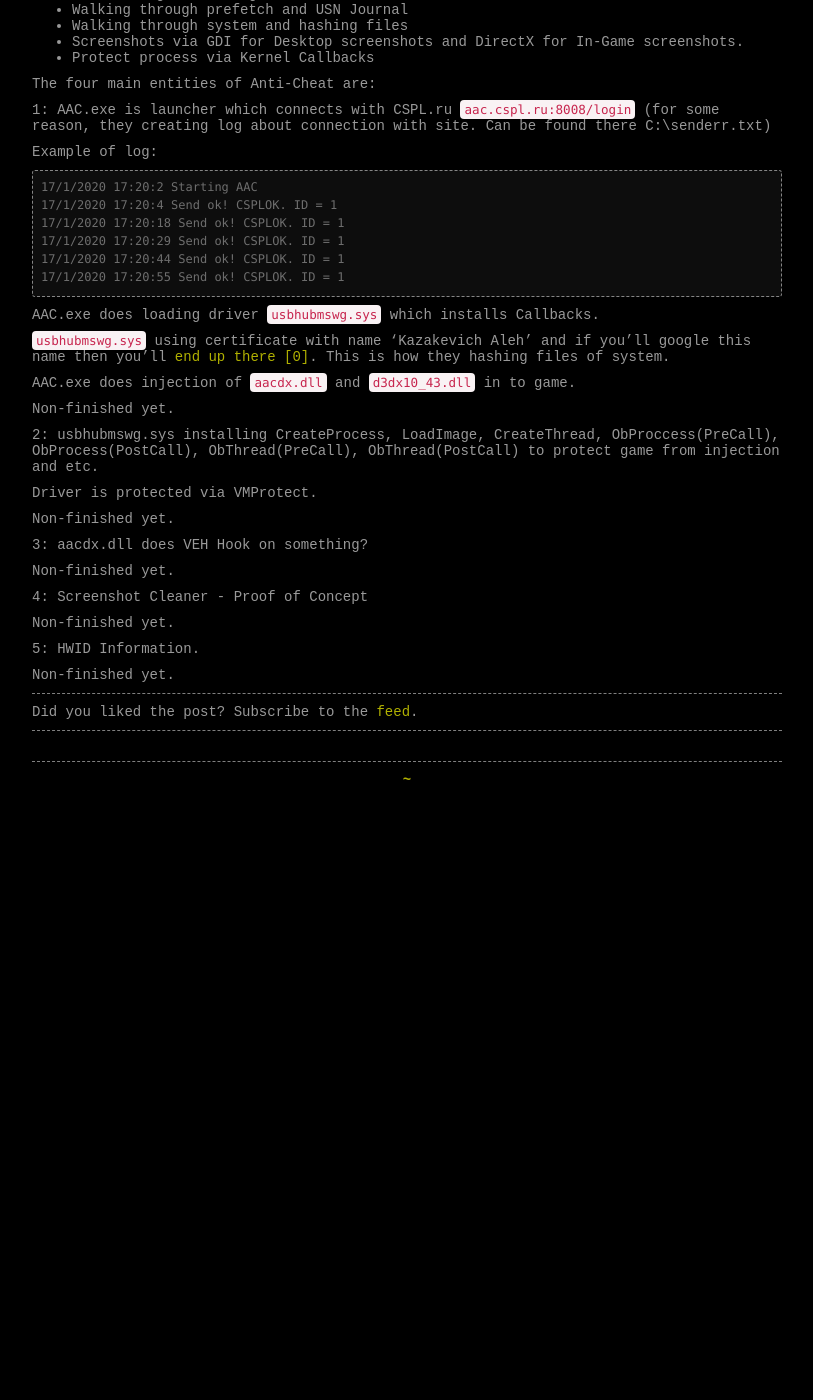
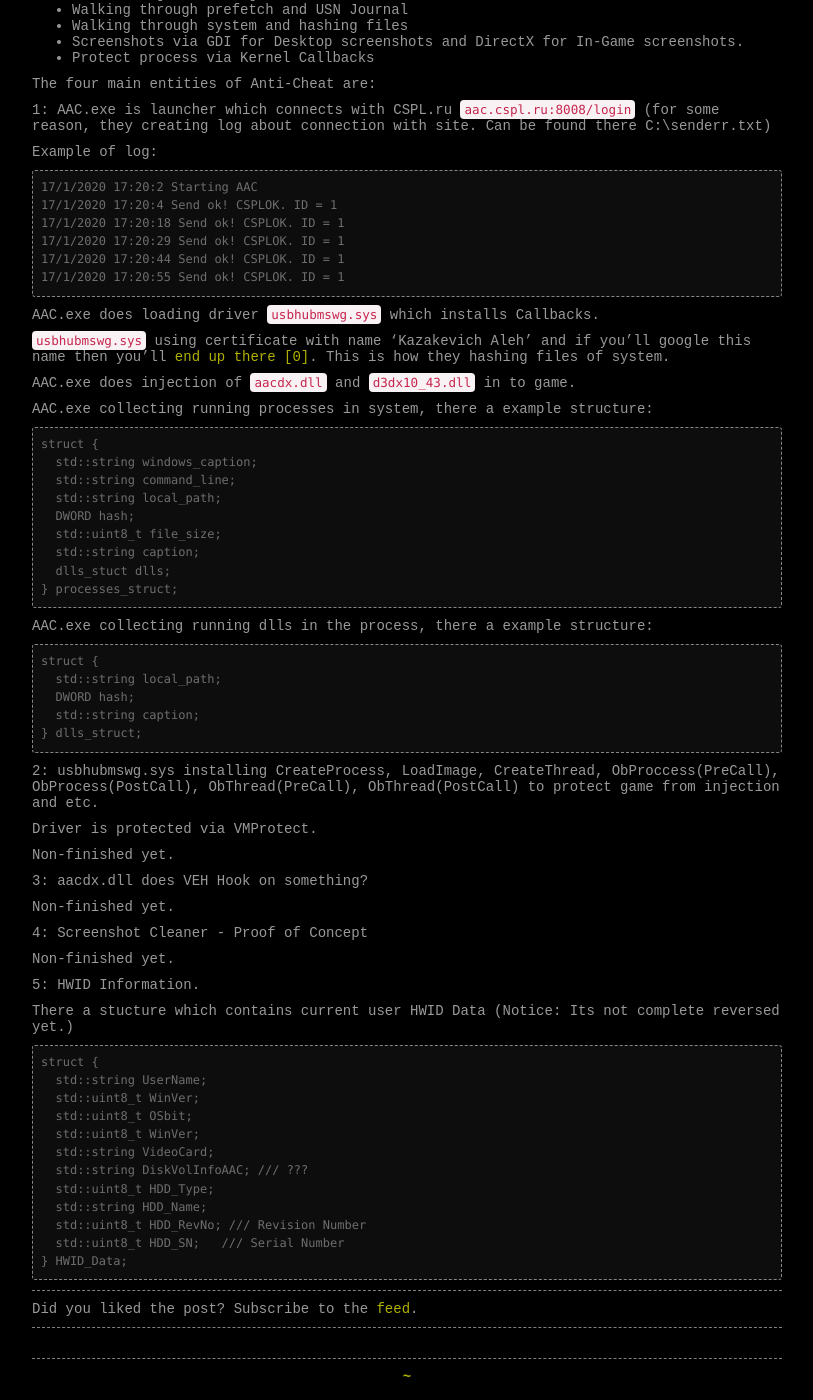
Before and after one commit to cpz/cpz.github.io, a Jekyll site: the page built from _posts/2020/2020-01-18-CSPL-Anti-Cheat-Analysis.md, in a window 1280 px wide and 1400 px high, scrolled down 589 px. Shown: the whole window, without its empty margins (233-1046 px from the left). Built offline with Jekyll 4.4.1, drawn with Linux system fonts in a browser that asks for light colours; comment, search, counter and statistics services are not loaded; before the commit the page ends 1392 px from its top, so only the background shows below that.

Commit message:
Update 2020-01-18-CSPL-Anti-Cheat-Analysis.md

```diff
--- a/_posts/2020/2020-01-18-CSPL-Anti-Cheat-Analysis.md
+++ b/_posts/2020/2020-01-18-CSPL-Anti-Cheat-Analysis.md
@@ -49,7 +49,27 @@ AAC.exe does loading driver `usbhubmswg.sys` which installs Callbacks.
 
 AAC.exe does injection of `aacdx.dll` and `d3dx10_43.dll` in to game.
 
-Non-finished yet.
+AAC.exe collecting running processes in system, there a example structure:
+~~~
+struct {
+  std::string windows_caption;
+  std::string command_line;
+  std::string local_path;
+  DWORD hash;
+  std::uint8_t file_size;
+  std::string caption;
+  dlls_stuct dlls;
+} processes_struct;
+~~~
+
+AAC.exe collecting running dlls in the process, there a example structure:
+~~~
+struct {
+  std::string local_path;
+  DWORD hash;
+  std::string caption;
+} dlls_struct;
+~~~
 
 2: usbhubmswg.sys installing CreateProcess, LoadImage, CreateThread, ObProccess(PreCall), ObProcess(PostCall), ObThread(PreCall), ObThread(PostCall) to protect game from injection and etc.
 
@@ -67,6 +87,20 @@ Non-finished yet.
 
 5: HWID Information.
 
-Non-finished yet.
+There a stucture which contains current user HWID Data (Notice: Its not complete reversed yet.)
+~~~
+struct {
+  std::string UserName;
+  std::uint8_t WinVer;
+  std::uint8_t OSbit;
+  std::uint8_t WinVer;
+  std::string VideoCard;
+  std::string DiskVolInfoAAC; /// ???
+  std::uint8_t HDD_Type;
+  std::string HDD_Name;
+  std::uint8_t HDD_RevNo; /// Revision Number
+  std::uint8_t HDD_SN;   /// Serial Number
+} HWID_Data;
+~~~
 
 [0]: http://www.cyberforum.ru/beta-testing/thread1207634.html
```
